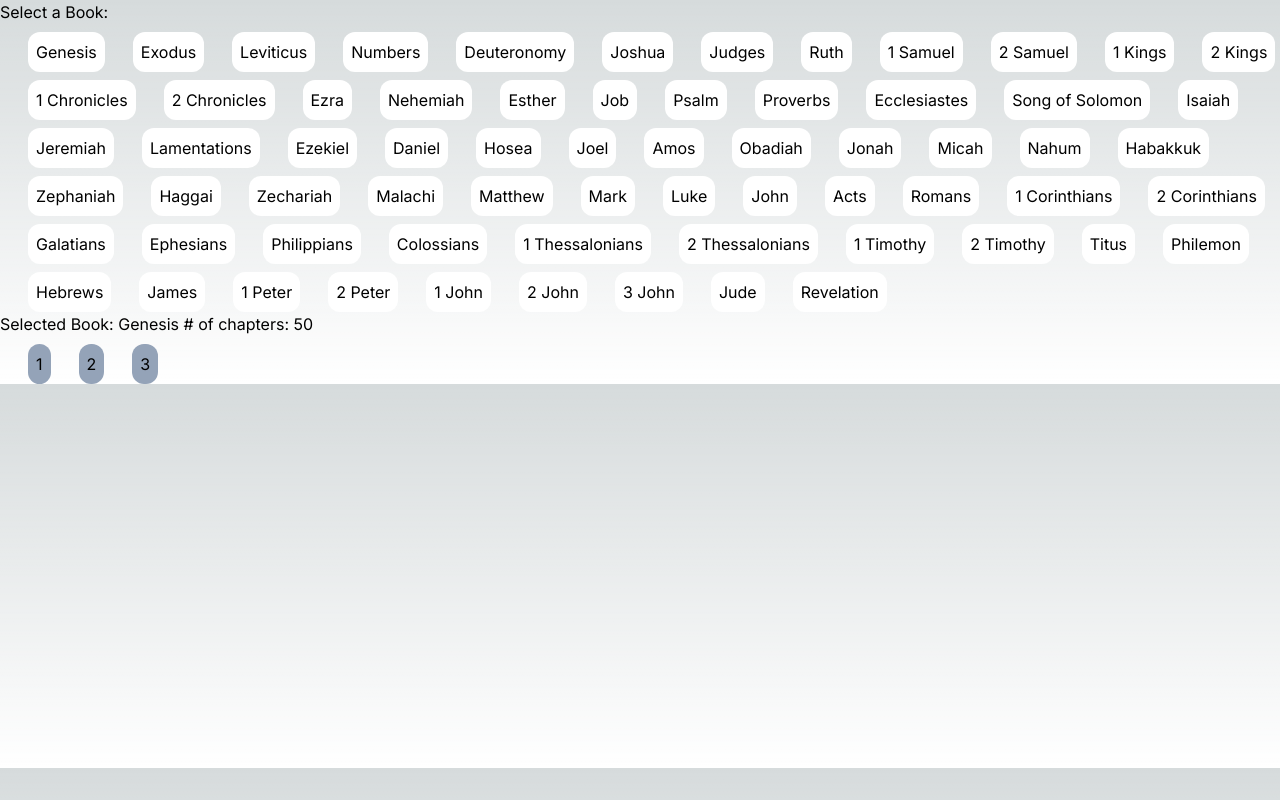
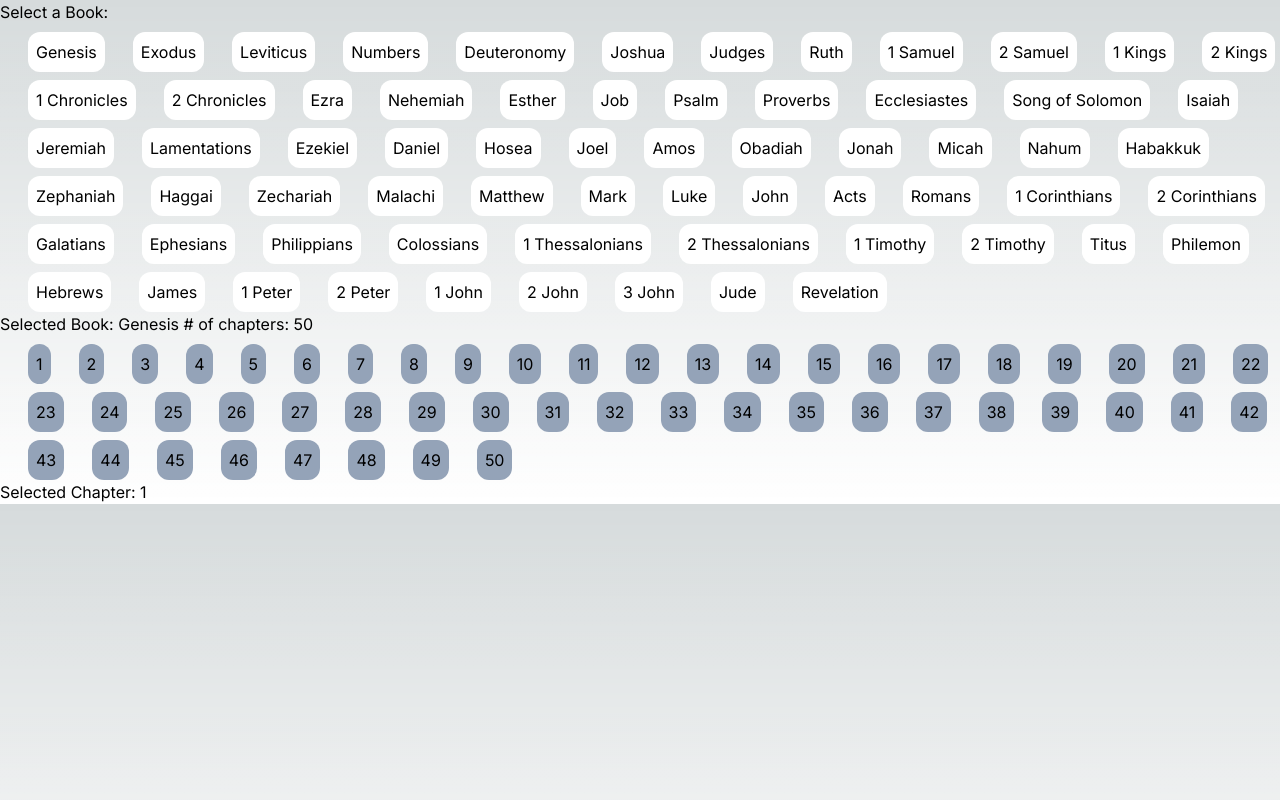
Before and after one commit to JonZ21/gptbible, a Next.js app: page /books in a window 1280 px wide. Both pictures are taken after a click on the element "Genesis". Built offline with nearby package versions, Linux system fonts and the light colour scheme.

Commit message:
chapters working

```diff
--- a/src/app/books/page.tsx
+++ b/src/app/books/page.tsx
@@ -41,6 +41,7 @@ const Home: React.FC = () => {
   const handleSelectBook = (title: string) => {
     const book = bibleData?.find((book) => book.book === title);
     setSelectedBook(book);
+    setSelectedChapter(1);
   };
 
   const handleSelectChapter = (chapter: number) => {
@@ -57,13 +58,18 @@ const Home: React.FC = () => {
       <h1>Select a Book:</h1>
       <BookList books={bookArray} onSelect={handleSelectBook} />
       {selectedBook && (
-        <p>
-          Selected Book: {selectedBook.book} # of chapters:{" "}
-          {selectedBook.chapters.length}
-        </p>
+        <div>
+          <p>
+            Selected Book: {selectedBook.book} # of chapters:{" "}
+            {selectedBook.chapters.length}
+          </p>
+          <ChapterList
+            chapterLength={selectedBook.chapters.length}
+            onSelect={handleSelectChapter}
+          />
+          <p>Selected Chapter: {selectedChapter}</p>
+        </div>
       )}
-
-      <ChapterList chapters={[0, 1, 2]} onSelect={handleSelectChapter} />
     </div>
   );
 };
--- a/src/app/components/ChapterList.tsx
+++ b/src/app/components/ChapterList.tsx
@@ -2,17 +2,21 @@ import React from "react";
 import Chapter from "./Chapter";
 
 interface ChapterListProps {
-  chapters: number[];
+  chapterLength: number;
   onSelect: (chapter: number) => void;
 }
 
-const ChapterList: React.FC<ChapterListProps> = ({ chapters, onSelect }) => {
+const ChapterList: React.FC<ChapterListProps> = ({
+  chapterLength,
+  onSelect,
+}) => {
+  // an array of length chapterLength, with each element being a Chapter component
+  const chapters = Array.from({ length: chapterLength }, (_, index) => (
+    <Chapter key={index} chapter={index + 1} onSelect={onSelect} />
+  ));
+
   return (
-    <div className="chapter-list flex flex-wrap justify-start">
-      {chapters.map((index) => (
-        <Chapter key={index} chapter={index + 1} onSelect={onSelect} />
-      ))}
-    </div>
+    <div className="chapter-list flex flex-wrap justify-start">{chapters}</div>
   );
 };
 
```
